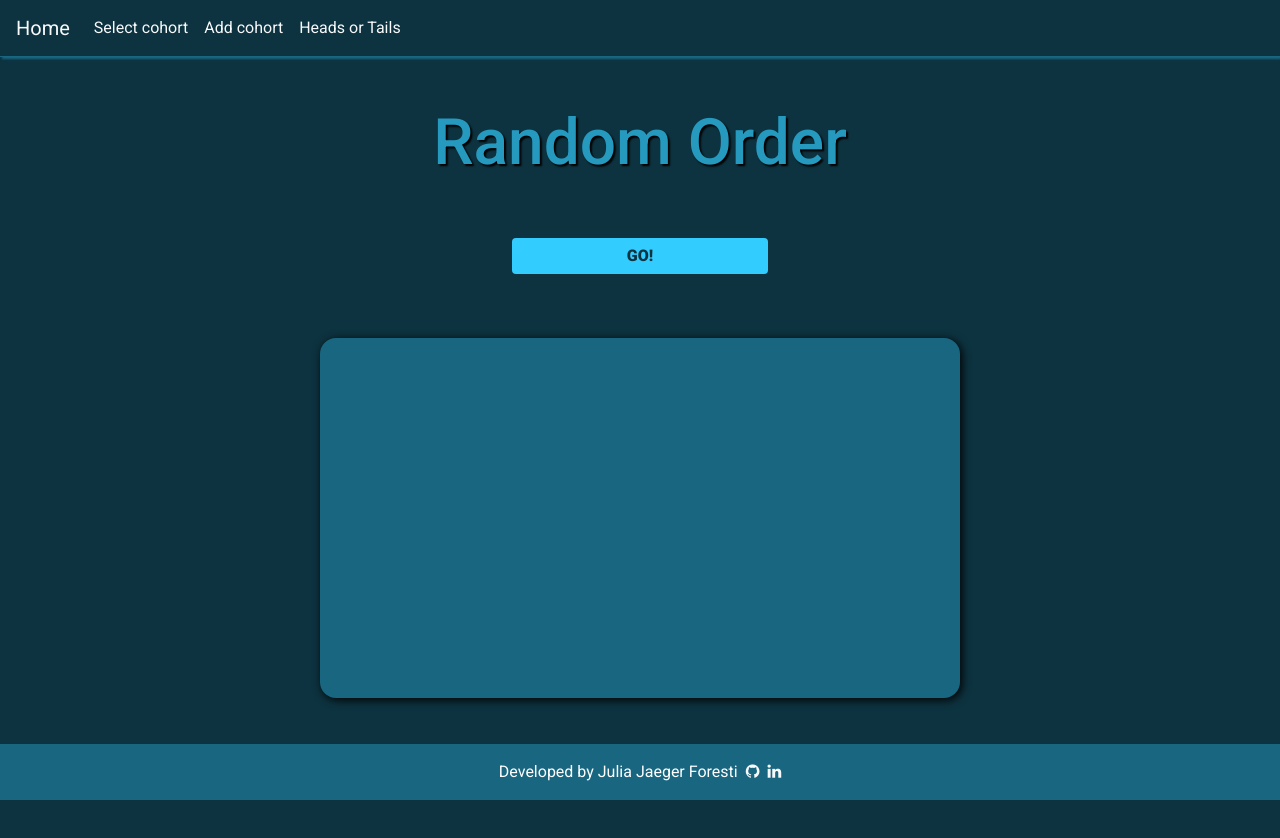
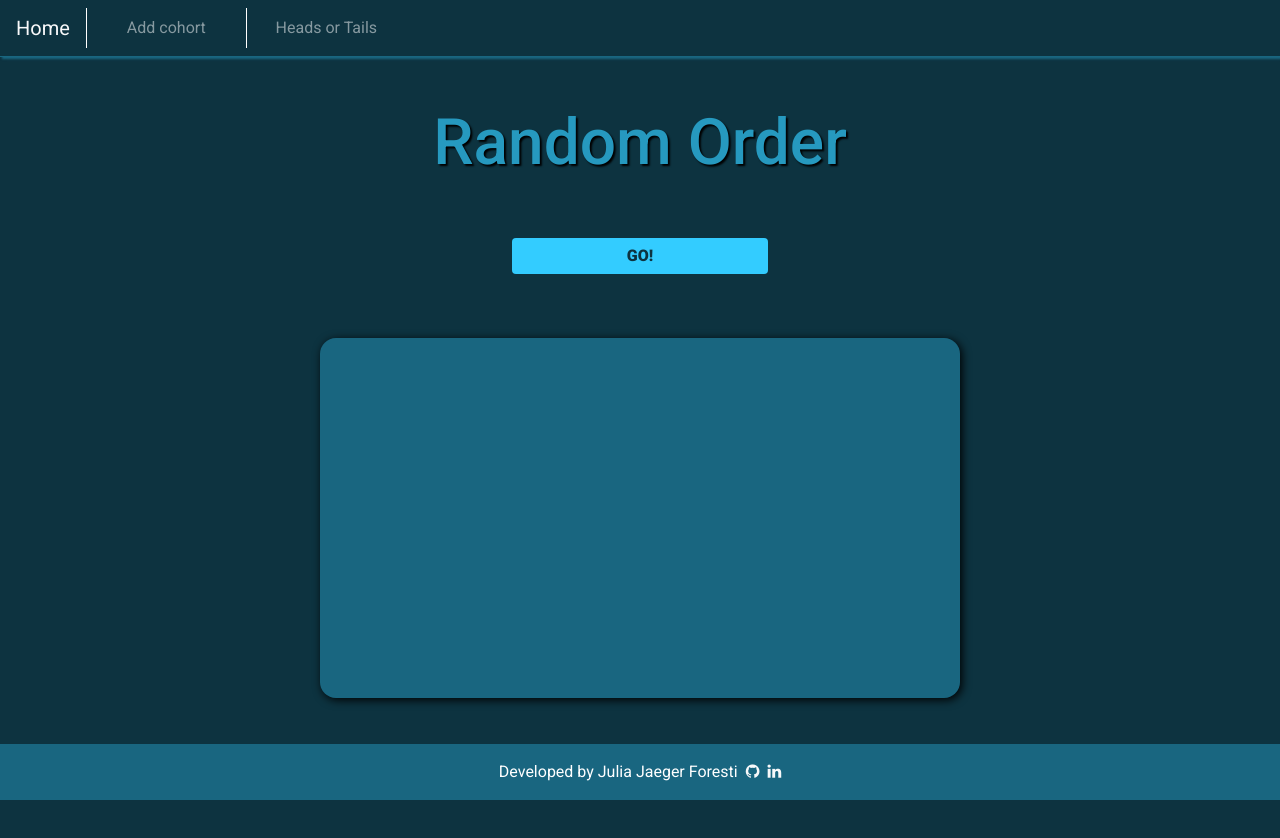
Before and after one commit to juliajforesti/randomizer, a React (Create React App) app: page /randomizer/random-order in a window 1280 px wide. Shown: the top 838 px of the page. Built offline with nearby package versions, Linux system fonts and the light colour scheme.

Commit message:
active links style in navbar implemented

```diff
--- a/src/assets/css/App.css
+++ b/src/assets/css/App.css
@@ -22,11 +22,20 @@
   height: 100vh;
   background-color: #0D3340;
 }
+/* NAVBAR */
 .navbar{
   border-bottom: 1px solid #196680;
   box-shadow: 2px 2px 2px #196680;
   background-color: #0D3340;
 }
+.nav-item {
+  border-left: 1px solid white;
+  width: 160px;
+}
+.active-link{
+  background-color: #196680;
+}
+
 /* padding to escape navbar fixed */
 .main-box{
   padding-top: 2rem;
--- a/src/assets/css/styles.css
+++ b/src/assets/css/styles.css
@@ -31,3 +31,6 @@ li {
 .title-color{
   color: #2699BF;
 }
+.border-radius{
+  border-radius: 0.5rem;
+}
--- a/src/components/Navbar.js
+++ b/src/components/Navbar.js
@@ -1,11 +1,25 @@
 import React from "react";
+import { useState } from "react";
 import { Link } from "react-router-dom";
 
 const Navbar = (props) => {
   const { cohort } = props;
+
+  const [selected, setSelected] = useState("home");
+
+  function handleClick(e) {
+    setSelected(e.target.name);
+    console.log(selected);
+  }
+
   return (
-    <nav className="navbar navbar-expand-lg navbar-dark w-100">
-      <Link className="navbar-brand text-light" to='/randomizer'>
+    <nav className="navbar navbar-expand-lg navbar-dark w-100 overflow-auto">
+      <Link
+        name="home"
+        className="navbar-brand text-light"
+        to="/randomizer"
+        onClick={handleClick}
+      >
         Home
       </Link>
       <button
@@ -23,60 +37,106 @@ const Navbar = (props) => {
         <div className="navbar-nav">
           {cohort ? (
             <>
+              {/* <Link
+                name="select-cohort"
+                className={`nav-item  nav-link ${
+                  selected === "select-cohort" ? "active-link" : ""
+                }`}
+                to="/randomizer"
+                onClick={handleClick}
+              >
+                Select cohort
+              </Link> */}
               <Link
-                className="nav-item text-light nav-link active"
-                to={`/randomizer/cohort/${cohort._id}`}
-              >
-                See cohort <span className="sr-only">(current)</span>
-              </Link>
-              <Link className="nav-item text-light nav-link" to="/randomizer">
-                Select another cohort
-              </Link>
-              <Link
-                className="nav-item text-light nav-link"
+                name="randomizer"
+                className={`nav-item  nav-link ${
+                  selected === "randomizer" ? "active-link" : ""
+                }`}
                 to="/randomizer/random"
+                onClick={handleClick}
               >
                 Randomizer
               </Link>
               <Link
-                className="nav-item text-light nav-link"
+                name="pairs"
+                className={`nav-item  nav-link ${
+                  selected === "pairs" ? "active-link" : ""
+                }`}
                 to="/randomizer/pairs"
+                onClick={handleClick}
               >
                 Pairs Generator
               </Link>
               <Link
-                className="nav-item text-light nav-link"
+                name="order"
+                className={`nav-item  nav-link ${
+                  selected === "order" ? "active-link" : ""
+                }`}
                 to="/randomizer/random-order"
+                onClick={handleClick}
               >
                 Random Order
               </Link>
               <Link
-                className="nav-item text-light nav-link"
+                name="coin"
+                className={`nav-item  nav-link ${
+                  selected === "coin" ? "active-link" : ""
+                }`}
                 to="/randomizer/heads-or-tails"
+                onClick={handleClick}
               >
-                Heads or Tails
+                CoinFlip
               </Link>
               <Link
-                className="nav-item text-light nav-link"
+                name="see-cohort"
+                className={`nav-item  nav-link ${
+                  selected === "see-cohort" ? "active-link" : ""
+                }`}
+                to={`/randomizer/cohort/${cohort._id}`}
+                onClick={handleClick}
+              >
+                See cohort <span className="sr-only">(current)</span>
+              </Link>
+              <Link
+                name="add-cohort"
+                className={`nav-item  nav-link ${
+                  selected === "add-cohort" ? "active-link" : ""
+                }`}
                 to="/randomizer/add-cohort"
+                onClick={handleClick}
               >
                 Add cohort
               </Link>
             </>
           ) : (
             <>
-              <Link className="nav-item text-light nav-link" to="/randomizer">
+              {/* <Link
+                name="select-cohort"
+                className={`nav-item  nav-link ${
+                  selected === "select-cohort" ? "active-link" : ""
+                }`}
+                to="/randomizer"
+                onClick={handleClick}
+              >
                 Select cohort
-              </Link>
+              </Link> */}
               <Link
-                className="nav-item text-light nav-link"
+                name="add-cohort"
+                className={`nav-item  nav-link ${
+                  selected === "add-cohort" ? "active-link" : ""
+                }`}
                 to="/randomizer/add-cohort"
+                onClick={handleClick}
               >
                 Add cohort
               </Link>
               <Link
-                className="nav-item text-light nav-link"
+                name="coin"
+                className={`nav-item  nav-link ${
+                  selected === "coin" ? "active-link" : ""
+                }`}
                 to="/randomizer/heads-or-tails"
+                onClick={handleClick}
               >
                 Heads or Tails
               </Link>
--- a/src/components/Searchbar.js
+++ b/src/components/Searchbar.js
@@ -17,7 +17,7 @@ const Searchbar = (props) => {
 
   return (
     <div className="d-flex  justify-content-center">
-      <input name='input' value={input} onChange={handleChange} className='input-group m-3 w-75' type="text" placeholder='Search by name'/>
+      <input name='input' value={input} onChange={handleChange} className='input-group m-3 p-2 w-75 border-radius' type="text" placeholder='Search by name'/>
 
     </div>
   );
--- a/src/routeComponents/Coinflip.js
+++ b/src/routeComponents/Coinflip.js
@@ -26,7 +26,7 @@ const HeadsOrTails = () => {
   return (
     <div className="App d-flex flex-column align-items-center">
       <h1 className="pt-3">Heads or Tails</h1>
-      <button className="btn my-5 px-5" onClick={handleFlipClick}>
+      <button className="btn my-5" onClick={handleFlipClick}>
         GO!
       </button>
       {state.flipped ? (
--- a/src/routeComponents/PairsGenerator.js
+++ b/src/routeComponents/PairsGenerator.js
@@ -29,7 +29,7 @@ const PairsGenerator = (props) => {
     <div className="App">
       <h1 className="pt-3">Pairs Generator</h1>
 
-      <button className="btn my-5 px-5" onClick={handleClick}>
+      <button className="btn my-5 " onClick={handleClick}>
         GO!
       </button>
 
--- a/src/routeComponents/RandomOrder.js
+++ b/src/routeComponents/RandomOrder.js
@@ -23,7 +23,7 @@ const RandomOrder = (props) => {
   return (
     <div className="App">
       <h1 className="pt-3">Random Order</h1>
-      <button className="btn my-5 px-5" onClick={handleClick}>
+      <button className="btn my-5 " onClick={handleClick}>
         GO!
       </button>
       <div className="d-flex flex-column align-items-center justify-content-center align-content-center">
--- a/src/routeComponents/StudentRandomizer.js
+++ b/src/routeComponents/StudentRandomizer.js
@@ -30,7 +30,7 @@ const StudentRandomizer = (props) => {
   return (
     <div className="App">
       <h1 className="pt-3">Randomizer</h1>
-      <button className="btn my-3 px-5" onClick={handleClick}>
+      <button className="btn my-3 " onClick={handleClick}>
         GO!
       </button>
       <div className="result-box d-flex flex-column align-items-center justify-content-center align-content-center">
```
